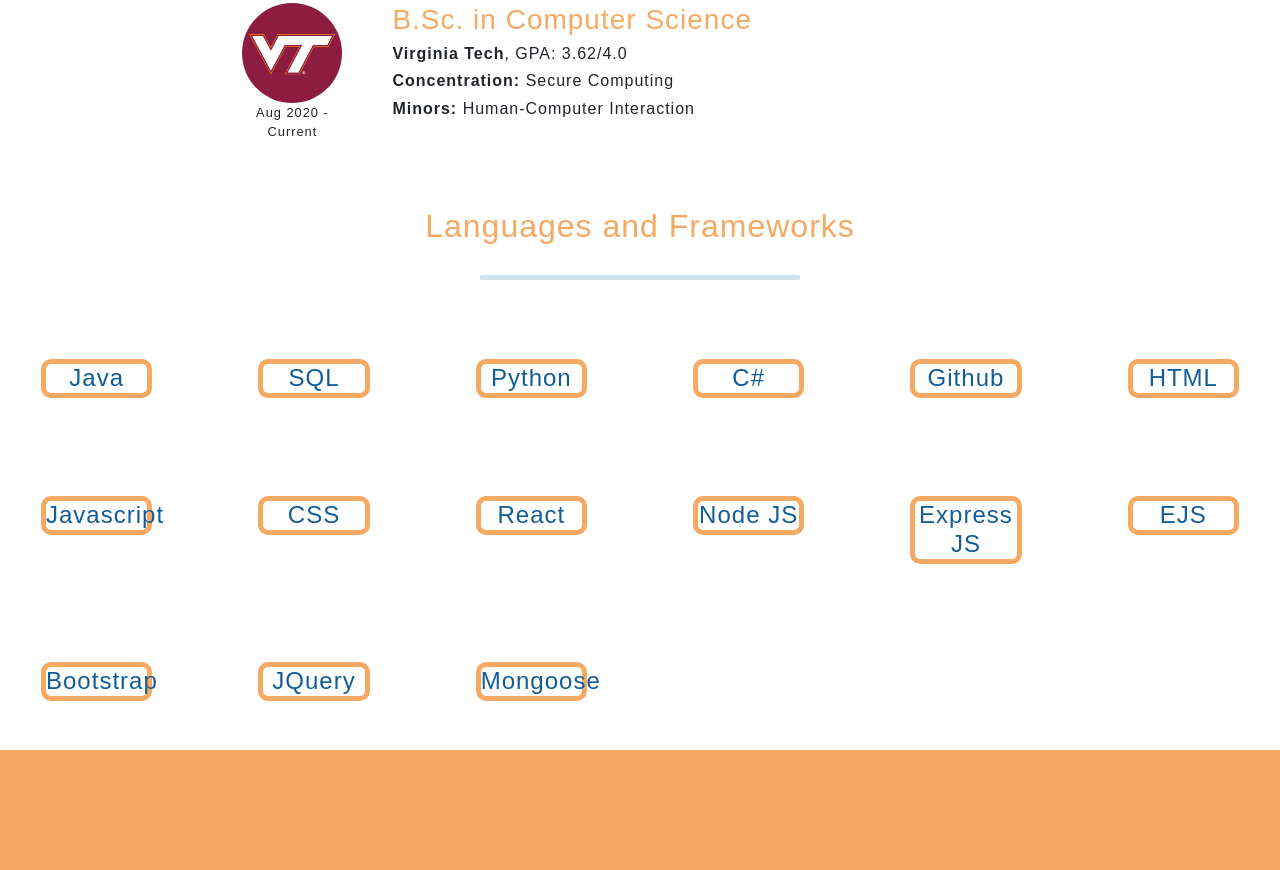
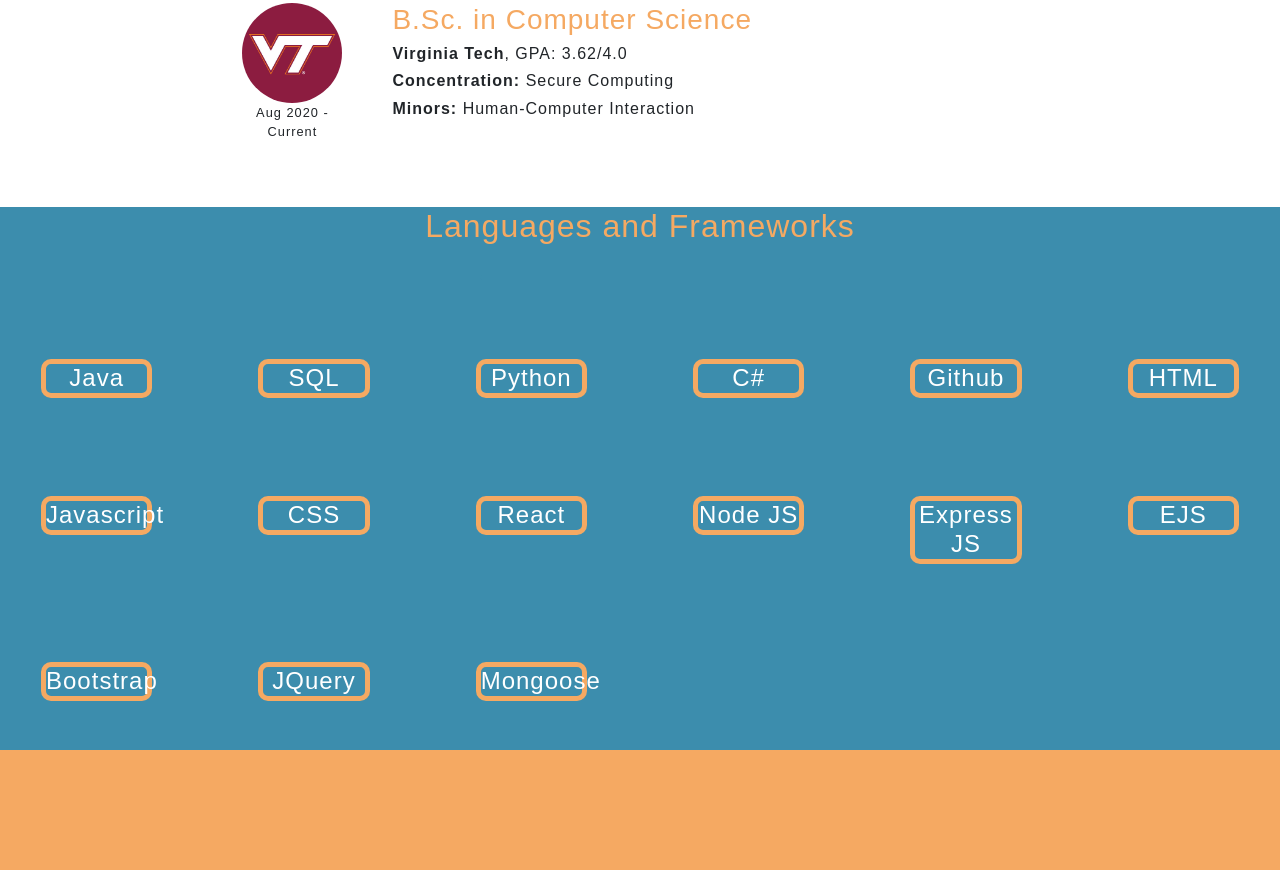
Before and after one commit to lukeschlueter/mywebsite, a plain HTML site: page index.html in a window 1280 px wide. Shown: the part 930-1800 px from the top of the page. Drawn offline with nearby package versions, Linux system fonts and the light colour scheme; a web font is replaced by a local one.

Commit message:
Update Skills Section

```diff
--- a/css/styles.css
+++ b/css/styles.css
@@ -19,7 +19,7 @@ h3 {
 }
 
 h4 {
-    color: #125D98;
+    color: #FFF;
     border: solid #F5A962 5px;
     width: 80%;
     margin: 10px auto;
@@ -27,7 +27,7 @@ h4 {
 }
 
 h4:hover {
-    background-color: #3C8DAD;
+    background-color: #F5A962;
     color: #FFF;
 }
 
@@ -50,6 +50,10 @@ hr {
 
 #education {
     background-color: #FFF;
+}
+
+#knowledge {
+    background-color: #3C8DAD;
 }
 
 #projects {
@@ -124,6 +128,9 @@ hr {
     margin-right: 0;
     text-align: center;
 }
+
+
+/* Knowledge Section */
 
 .skill-column {
     padding: 3%;
--- a/index.html
+++ b/index.html
@@ -39,6 +39,7 @@
             ">
                     <a class="nav-link active" aria-current="page" href="#">Home</a>
                     <a class="nav-link" href="#education">Education</a>
+                    <a class="nav-link" href="#knowledge">Skills</a>
                     <a class="nav-link" href="#projects">Projects</a>
                     <a class="nav-link" href="#about">About</a>
                     <a class="nav-link" href="resume.html">Resume</a>
@@ -57,7 +58,7 @@
     </section>
 
     <!-- Education -->
-    <section id="education" class="">
+    <section id="education">
         <div class="container-fluid section-container">
             <h1>Education</h1>
             <hr />
@@ -76,6 +77,10 @@
                 </div>
             </div>
         </div>
+    </section>
+
+    <!-- Knowledge -->
+    <section id="knowledge">
         <div>
             <h2>Languages and Frameworks</h2>
             <hr>
```
